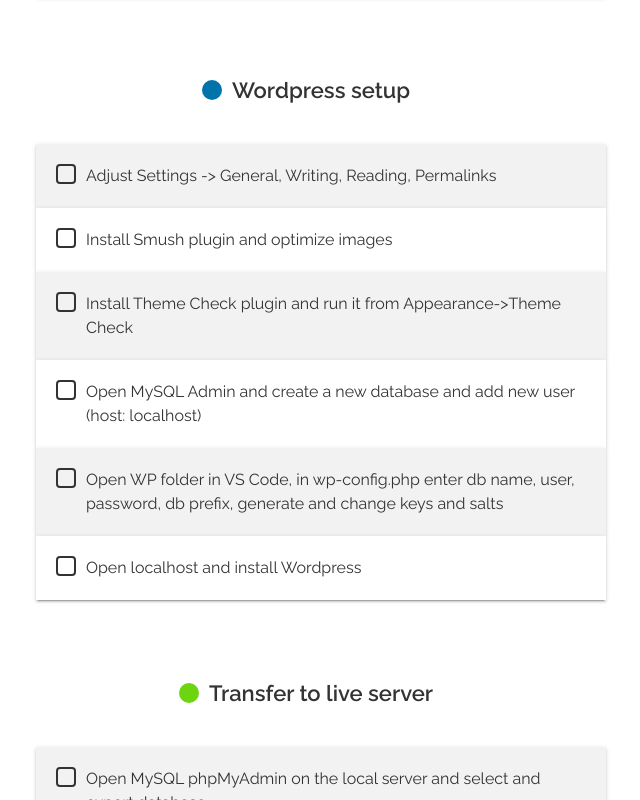
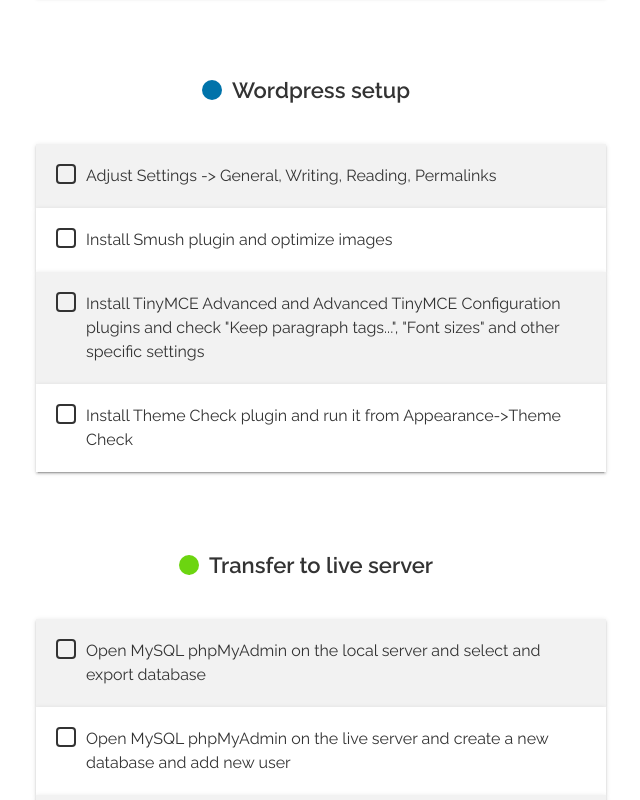
Before and after one commit to zakpes/static2wordpress, a plain HTML site: page index.html in a window 1280 px wide. Shown: the part 2078-2878 px from the top of the page, without its empty margins (319-959 px from the left). Drawn offline with Linux system fonts and the light colour scheme.

Commit message:
Add item about TinyMCE plugin

```diff
--- a/index.html
+++ b/index.html
@@ -202,7 +202,7 @@
                                             <img class="img-fluid img-checkmark" src="imgs/checkmark.svg" alt="Checkmark">
                                         </span>
                                         <span class="item-text">
-                                            In functions.php add register_navwalker(), register wp_nav_menu() and escape ACF fields function
+                                            In functions.php add register_navwalker(), register wp_nav_menu(), escape ACF fields and paste_as_text functions
                                         </span>
                                     </label>
                                 </li>
@@ -354,7 +354,7 @@
                                             <img class="img-fluid img-checkmark" src="imgs/checkmark.svg" alt="Checkmark">
                                         </span>
                                         <span class="item-text">
-                                            Install Theme Check plugin and run it from Appearance-&gt;Theme Check
+                                            Install TinyMCE Advanced and Advanced TinyMCE Configuration plugins and check "Keep paragraph tags...", "Font sizes" and other specific settings
                                         </span>
                                     </label>
                                 </li>
@@ -365,29 +365,7 @@
                                             <img class="img-fluid img-checkmark" src="imgs/checkmark.svg" alt="Checkmark">
                                         </span>
                                         <span class="item-text">
-                                            Open MySQL Admin and create a new database and add new user (host: localhost)
-                                        </span>
-                                    </label>
-                                </li>
-                                <li>
-                                    <label>
-                                        <input class="form-control checkbox-default" type="checkbox">
-                                        <span class="checkbox-custom">
-                                            <img class="img-fluid img-checkmark" src="imgs/checkmark.svg" alt="Checkmark">
-                                        </span>
-                                        <span class="item-text">
-                                            Open WP folder in VS Code, in wp-config.php enter db name, user, password, db prefix, generate and change keys and salts
-                                        </span>
-                                    </label>
-                                </li>
-                                <li>
-                                    <label>
-                                        <input class="form-control checkbox-default" type="checkbox">
-                                        <span class="checkbox-custom">
-                                            <img class="img-fluid img-checkmark" src="imgs/checkmark.svg" alt="Checkmark">
-                                        </span>
-                                        <span class="item-text">
-                                            Open localhost and install Wordpress
+                                            Install Theme Check plugin and run it from Appearance-&gt;Theme Check
                                         </span>
                                     </label>
                                 </li>
```
